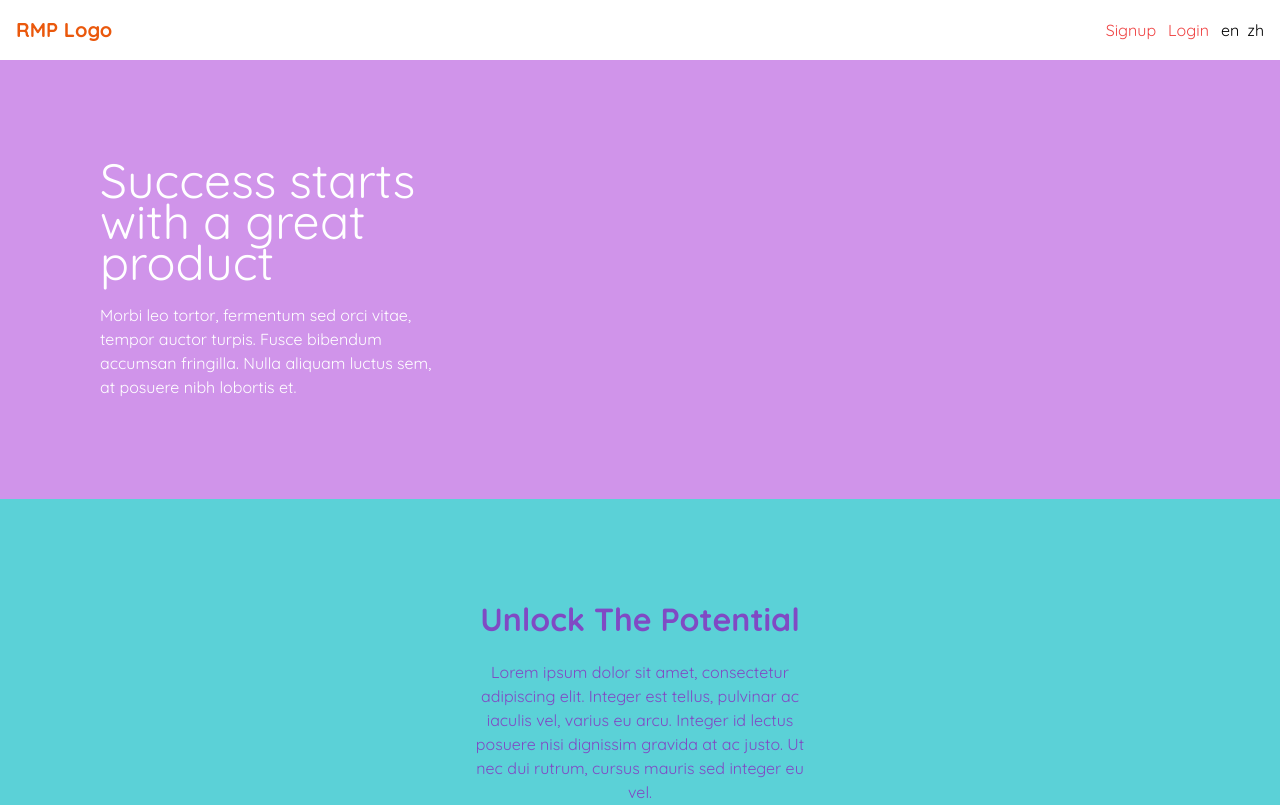
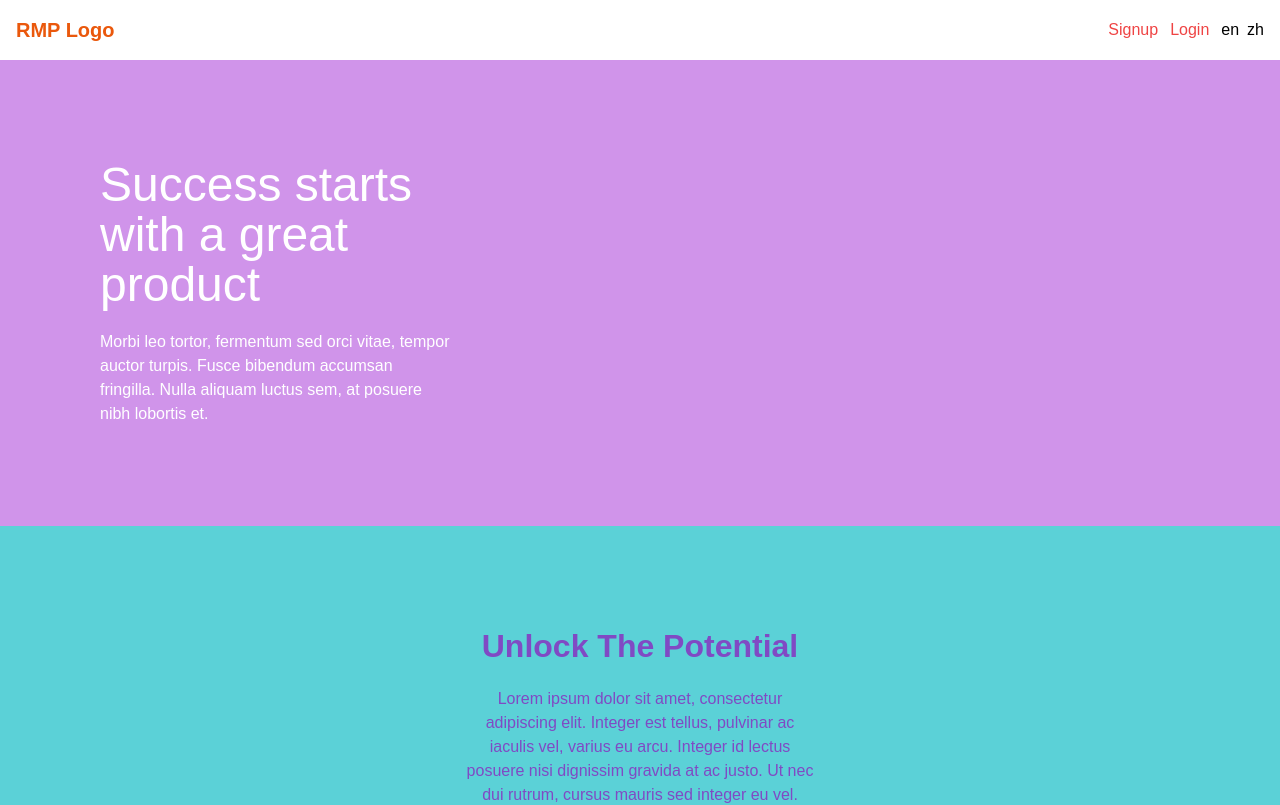
Before and after one commit to 09liweis/RentalManagementPlatform, a Next.js app: page / in a window 1280 px wide. Shown: the top 805 px of the page. Built offline with nearby package versions, Linux system fonts and the light colour scheme.

Commit message:
remove google font

```diff
--- a/app/globals.css
+++ b/app/globals.css
@@ -1,5 +1,3 @@
-@import url('https://fonts.googleapis.com/css2?family=Quicksand:wght@400;600;700&family=Montserrat:wght@400;700&display=swap');
-
 html,body,*{
   font-family: 'Quicksand', sans-serif;
 }
@@ -30,7 +28,7 @@ html,body,*{
 
 body {
   color: rgb(var(--foreground-rgb));
-  background: #fff;
+  background: #ffffff;
 }
 
 /*Home page style*/
@@ -41,9 +39,9 @@ body {
 }
 .home-page-title {
   color:white;
-  width: 350px;
+  width: 400px;
   font-size: 3rem;
-  line-height: 41px;
+  line-height: 50px;
   margin-bottom: 20px;
 }
 .home-page-subtitle {
```
